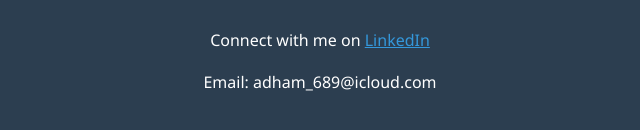
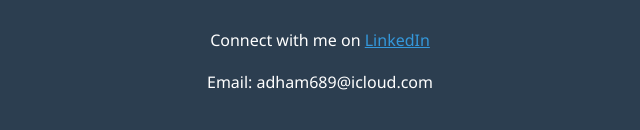
Before and after one commit to adhammhaythem689-bit/Portofolio, a plain HTML site: page index.html in a window 1280 px wide. Shown: the part 2608-2738 px from the top of the page, 320-960 px from the left. Drawn offline with Linux system fonts and the light colour scheme.

Commit message:
Update index.html

```diff
--- a/index.html
+++ b/index.html
@@ -179,7 +179,7 @@
 
     <footer>
         <p>Connect with me on <a href="https://www.linkedin.com/in/adham-elmessiry/" style="color: #3498db;">LinkedIn</a> </p>
-        <p>Email: adham_689@icloud.com </p>
+        <p>Email: adham689@icloud.com </p>
     </footer>
 
 </body>
```
